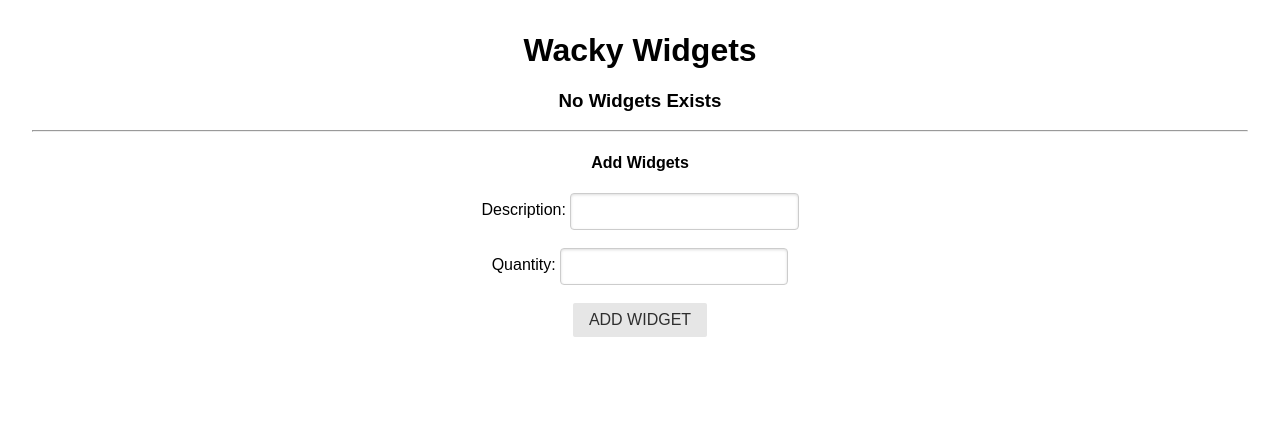
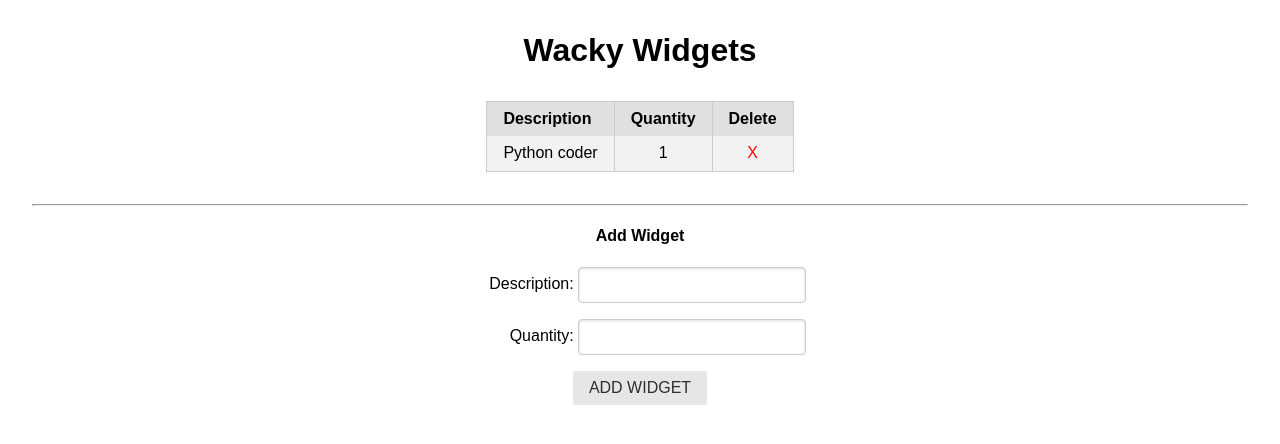
Before and after one commit to ssahussai/Wacky-Widgets, a Django app: page / in a window 1280 px wide. Shown: the top 444 px of the page. Run offline with Django 3.2, Linux system fonts and the light colour scheme; data comes from the database, SQL or seed files in the repository; both versions use the stored data as it was after the commit; some libraries are stand-ins or nearby versions.

Commit message:
adds app functionality

```diff
--- /dev/null
+++ b/main_app/forms.py
@@ -0,0 +1,7 @@
+from django.forms import ModelForm
+from .models import Widget
+
+class WidgetForm(ModelForm):
+    class Meta:
+        model = Widget
+        fields = ['description', 'quantity']
--- a/main_app/models.py
+++ b/main_app/models.py
@@ -1,4 +1,5 @@
 from django.db import models
+from django.urls import reverse
 
 # Create your models here.
 class Widget(models.Model):
@@ -7,3 +8,6 @@ class Widget(models.Model):
 
     def __str__(self):
         return f'{self.description}'
+
+    def get_absolute_url(self):
+        return reverse('home', kwargs={'pk': self.id})
--- a/main_app/static/css/style.css
+++ b/main_app/static/css/style.css
@@ -2,3 +2,18 @@ body {
     text-align: center;
     margin: 2rem;
 }
+
+label {
+    display: inline-block;
+    width: 100px;
+    text-align: right;
+}
+
+table {
+    margin: 2rem auto;
+}
+
+table a {
+    color: red;
+    text-decoration: none;
+}
--- a/main_app/templates/home.html
+++ b/main_app/templates/home.html
@@ -12,14 +12,33 @@
 </head>
 <body>
     <h1>Wacky Widgets</h1>
-    <h3>No Widgets Exists</h3>
+    {% if widget_list|length == 0 %}
+    <h3>No Widgets Exist yet!</h3>
+    {% else %}
+    <table class="pure-table pure-table-striped">
+        <thead>
+            <tr>
+                <th>Description</th>
+                <th>Quantity</th>
+                <th>Delete</th>
+            </tr>
+        </thead>
+        <tbody>
+        {% for item in widget_list %}
+        <tr>
+            <td>{{item.description}}</td>
+            <td>{{item.quantity}}</td>
+            <td><a href="{% url 'remove_widget' item.id %}">X</a></td>
+        </tr>
+        {% endfor%}
+        </tbody>
+    </table>
+    {% endif %}
     <hr>
-    <h4>Add Widgets</h4>
-    <form action="" method="POST" class="pure-form">
-        Description:
-        <input type="text" name="description"><br><br>
-        Quantity:
-        <input type="text" name="quantity"><br><br>
+    <h4>Add Widget</h4>
+    <form action="{% url 'create_widget' %}" method="POST" class="pure-form">
+        {% csrf_token %}
+        {{ widget_form.as_p }}
         <input type="submit" value="ADD WIDGET" class="pure-button">
     </form>
 </body>
--- a/main_app/urls.py
+++ b/main_app/urls.py
@@ -3,4 +3,6 @@ from . import views
 
 urlpatterns = [
     path('', views.home, name='home'),
+    path('widget/create/', views.create_widget, name='create_widget'),
+    path('widget/<int:pk>/delete/', views.RemoveWidget.as_view(), name='remove_widget'),
 ]
--- a/main_app/views.py
+++ b/main_app/views.py
@@ -1,5 +1,27 @@
-from django.shortcuts import render
+from django.shortcuts import render, redirect
+from .models import Widget
+from .forms import WidgetForm
+from django.views.generic.edit import DeleteView
 
 # Create your views here.
+
 def home(request):
-    return render(request, 'home.html')
+    widget_list = Widget.objects.all()
+    # instanciate WidgetForm
+    widget_form = WidgetForm()
+    return render(request, 'home.html', {
+        # render the widget_list and widget_form input in browser via dictionary
+        'widget_list': widget_list,
+        'widget_form': widget_form
+    })
+
+def create_widget(request):
+    w_form = WidgetForm(request.POST)
+    # save the WidgetForm after validating the form
+    if w_form.is_valid():
+        w_form.save()
+    return redirect('home')
+
+class RemoveWidget(DeleteView):
+    model = Widget
+    success_url = '/'
```
Also changed, not shown: main_app/templates/main_app/widget_confirm_delete.html (added, +22 -0 lines), db.sqlite3.
